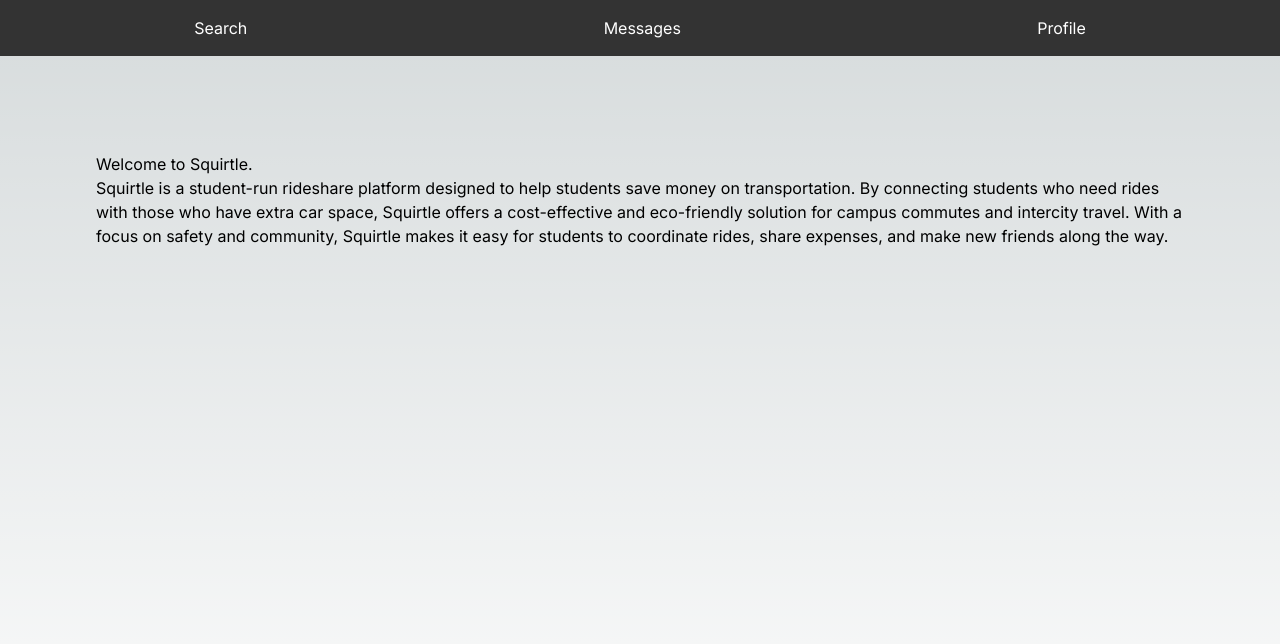
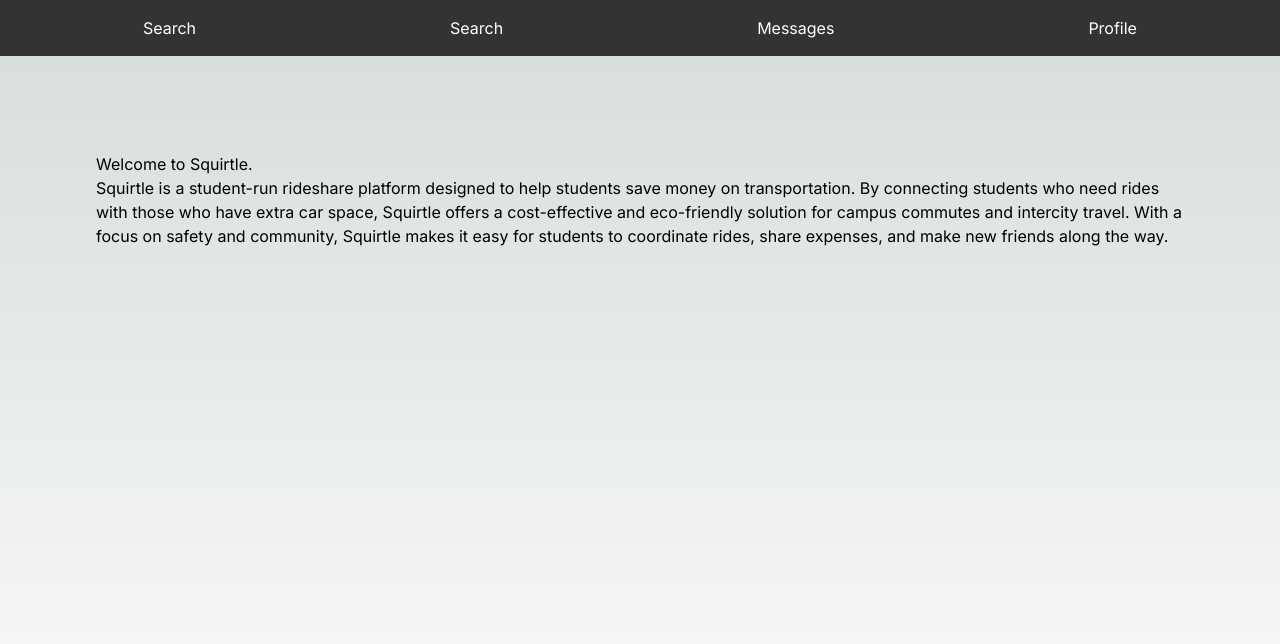
Before and after one commit to nathanzhang1/squirtle, a Next.js app: page / in a window 1280 px wide. Shown: the top 644 px of the page. Built offline with nearby package versions, Linux system fonts and the light colour scheme.

Commit message:
added home bar to navbar

```diff
--- a/app/components/Navbar.js
+++ b/app/components/Navbar.js
@@ -21,6 +21,9 @@
       backgroundColor: '#333',
       color: '#fff',
     }}>
+      <Link href="/home.html">
+        <p style={{ color: '#fff', textDecoration: 'none' }}>Search</p>
+      </Link>
       <Link href="/search.html">
         <p style={{ color: '#fff', textDecoration: 'none' }}>Search</p>
       </Link>
```
